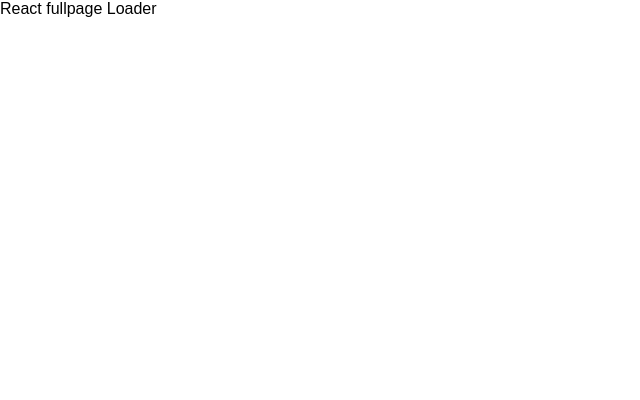
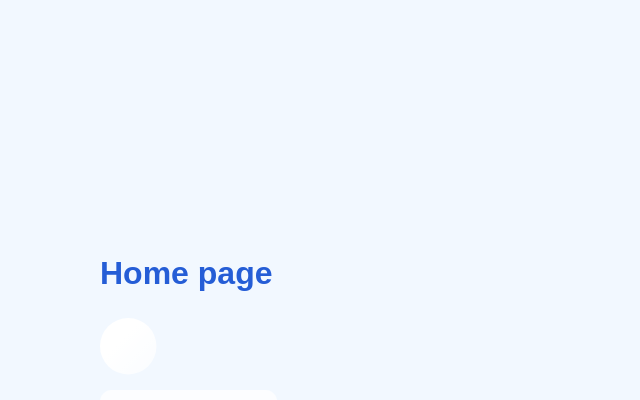
Before and after one commit to AchrafHamrit/react-fullpage-loader, a React (Create React App) app: page / in a window 1280 px wide. Shown: the top 400 px of the page, without its empty margins (0-640 px from the left). Built offline with nearby package versions, Linux system fonts and the light colour scheme.

Commit message:
Added Pages

```diff
--- a/src/App.js
+++ /dev/null
@@ -1,8 +0,0 @@
-import React from 'react';
-import './App.scss';
-
-function App() {
-  return <div className='App'>React fullpage Loader</div>;
-}
-
-export default App;
--- /dev/null
+++ b/src/components/App.js
@@ -0,0 +1,15 @@
+import React from 'react';
+
+import Home from './pages/Home';
+import About from './pages/About';
+import Contact from './pages/Contact';
+
+function App() {
+  return (
+    <div className='App'>
+      <Home />
+    </div>
+  );
+}
+
+export default App;
--- /dev/null
+++ b/src/components/pages/About.js
@@ -0,0 +1,16 @@
+import React from 'react';
+import PostLoader from '../../images/post-loader.svg';
+import '../styling/page.scss';
+
+const About = () => {
+  return (
+    <div className='page'>
+      <div className='content'>
+        <h2>About page</h2>
+        <img src={PostLoader} alt='Post loader' />
+      </div>
+    </div>
+  );
+};
+
+export default About;
--- /dev/null
+++ b/src/components/pages/Contact.js
@@ -0,0 +1,16 @@
+import React from 'react';
+import PostLoader from '../../images/post-loader.svg';
+import '../styling/page.scss';
+
+const Contact = () => {
+  return (
+    <div className='page'>
+      <div className='content'>
+        <h2>Contact page</h2>
+        <img src={PostLoader} alt='Post loader' />
+      </div>
+    </div>
+  );
+};
+
+export default Contact;
--- /dev/null
+++ b/src/components/pages/Home.js
@@ -0,0 +1,16 @@
+import React from 'react';
+import PostLoader from '../../images/post-loader.svg';
+import '../styling/page.scss';
+
+const Home = () => {
+  return (
+    <div className='page'>
+      <div className='content'>
+        <h2>Home page</h2>
+        <img src={PostLoader} alt='Post loader' />
+      </div>
+    </div>
+  );
+};
+
+export default Home;
--- /dev/null
+++ b/src/components/styling/_variables.scss
@@ -0,0 +1,2 @@
+$primary: #255dd6;
+$bg-light: #f2f8ff;
--- a/src/index.scss
+++ b/src/components/styling/index.scss
@@ -1,4 +1,7 @@
+@import './variables';
+
 body {
   margin: 0;
   font-family: 'Montserrat', sans-serif;
+  background: $bg-light;
 }
--- /dev/null
+++ b/src/components/styling/page.scss
@@ -0,0 +1,25 @@
+@import './variables';
+
+.page {
+  min-height: 90vh;
+  display: flex;
+  flex-direction: row;
+  align-items: center;
+
+  .content {
+    display: flex;
+    flex-direction: column;
+    padding: 100px;
+
+    h2 {
+      color: $primary;
+      font-size: 2rem;
+      font-weight: 700;
+      display: inline;
+    }
+
+    img {
+      width: 250px;
+    }
+  }
+}
--- a/src/index.js
+++ b/src/index.js
@@ -1,7 +1,7 @@
 import React from 'react';
 import ReactDOM from 'react-dom';
-import './index.scss';
-import App from './App';
+import './components/styling/index.scss';
+import App from './components/App';
 
 ReactDOM.render(
   <React.StrictMode>
```
Also changed, not shown: src/App.scss (deleted), src/images/post-loader.svg (added).
